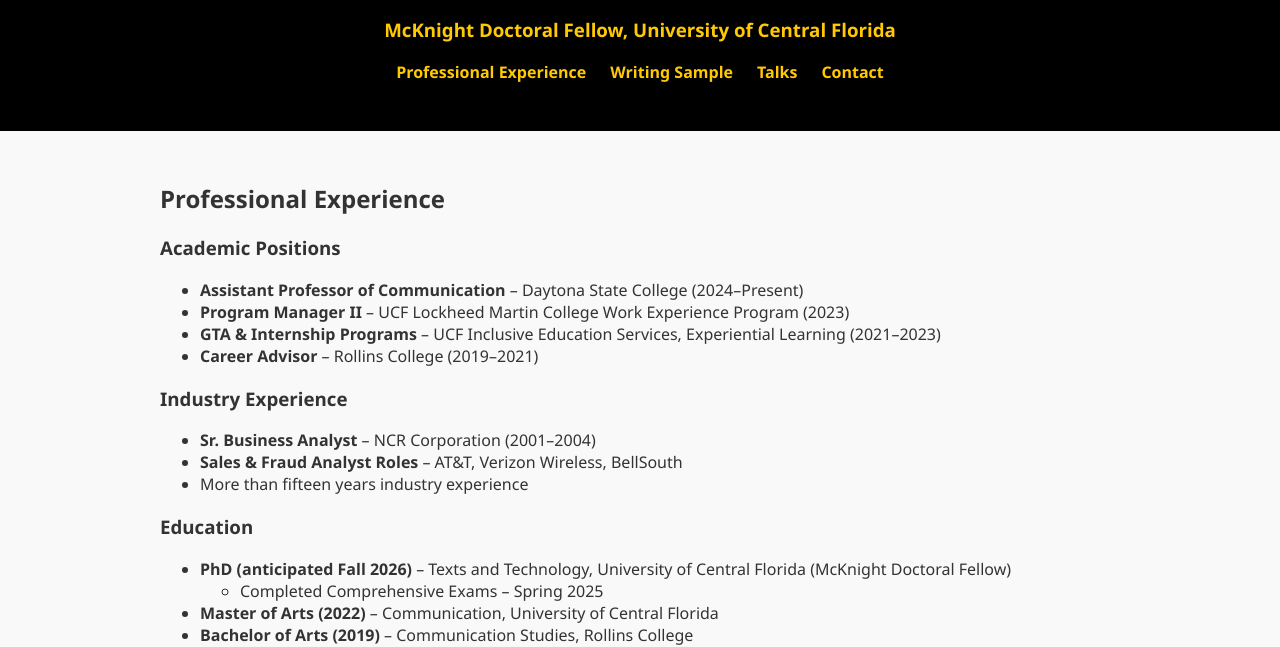
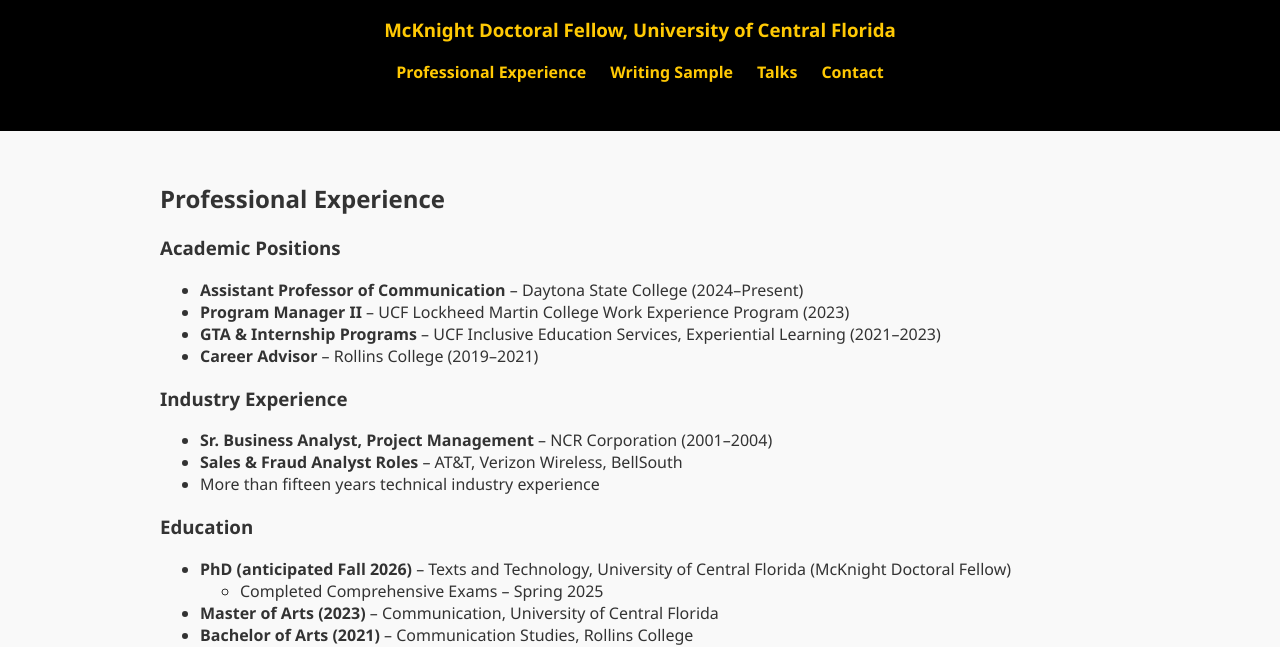
Before and after one commit to aliamackhall21/alia.net, a plain HTML site: page index.html in a window 1280 px wide. Shown: the part 154-801 px from the top of the page. Drawn offline with Linux system fonts and the light colour scheme.

Commit message:
Update index.html

```diff
--- a/index.html
+++ b/index.html
@@ -81,9 +81,9 @@
 
       <h3>Industry Experience</h3>
       <ul>
-        <li><strong>Sr. Business Analyst</strong> – NCR Corporation (2001–2004)</li>
+        <li><strong>Sr. Business Analyst, Project Management</strong> – NCR Corporation (2001–2004)</li>
         <li><strong>Sales & Fraud Analyst Roles</strong> – AT&T, Verizon Wireless, BellSouth</li>
-        <li>More than fifteen years industry experience</li>
+        <li>More than fifteen years technical industry experience</li>
       </ul>
 
       <h3>Education</h3>
@@ -91,8 +91,8 @@
         <li><strong>PhD (anticipated Fall 2026)</strong> – Texts and Technology, University of Central Florida (McKnight Doctoral Fellow)
           <ul><li>Completed Comprehensive Exams – Spring 2025</li></ul>
         </li>
-        <li><strong>Master of Arts (2022)</strong> – Communication, University of Central Florida</li>
-        <li><strong>Bachelor of Arts (2019)</strong> – Communication Studies, Rollins College</li>
+        <li><strong>Master of Arts (2023)</strong> – Communication, University of Central Florida</li>
+        <li><strong>Bachelor of Arts (2021)</strong> – Communication Studies, Rollins College</li>
       </ul>
 
       <h3>Publications & Presentations</h3>
```
